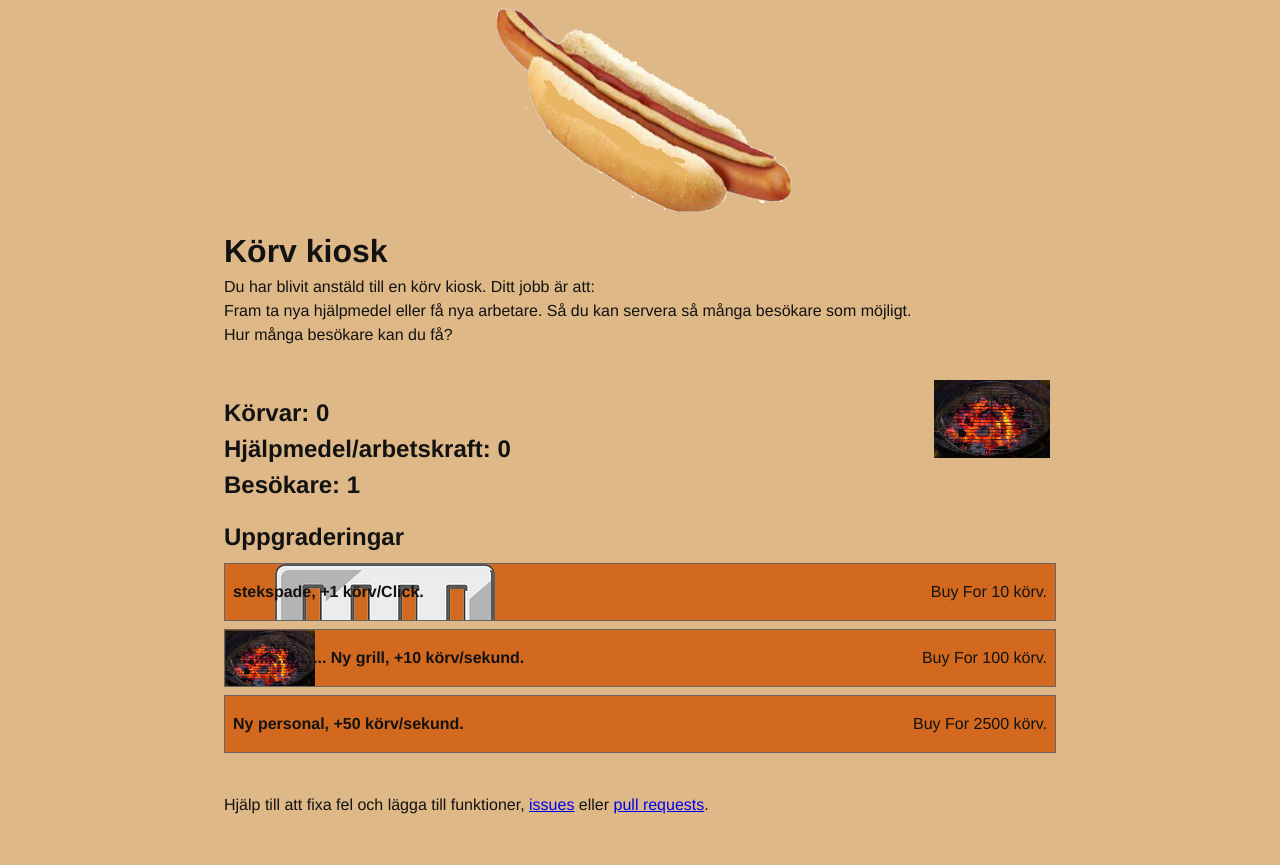
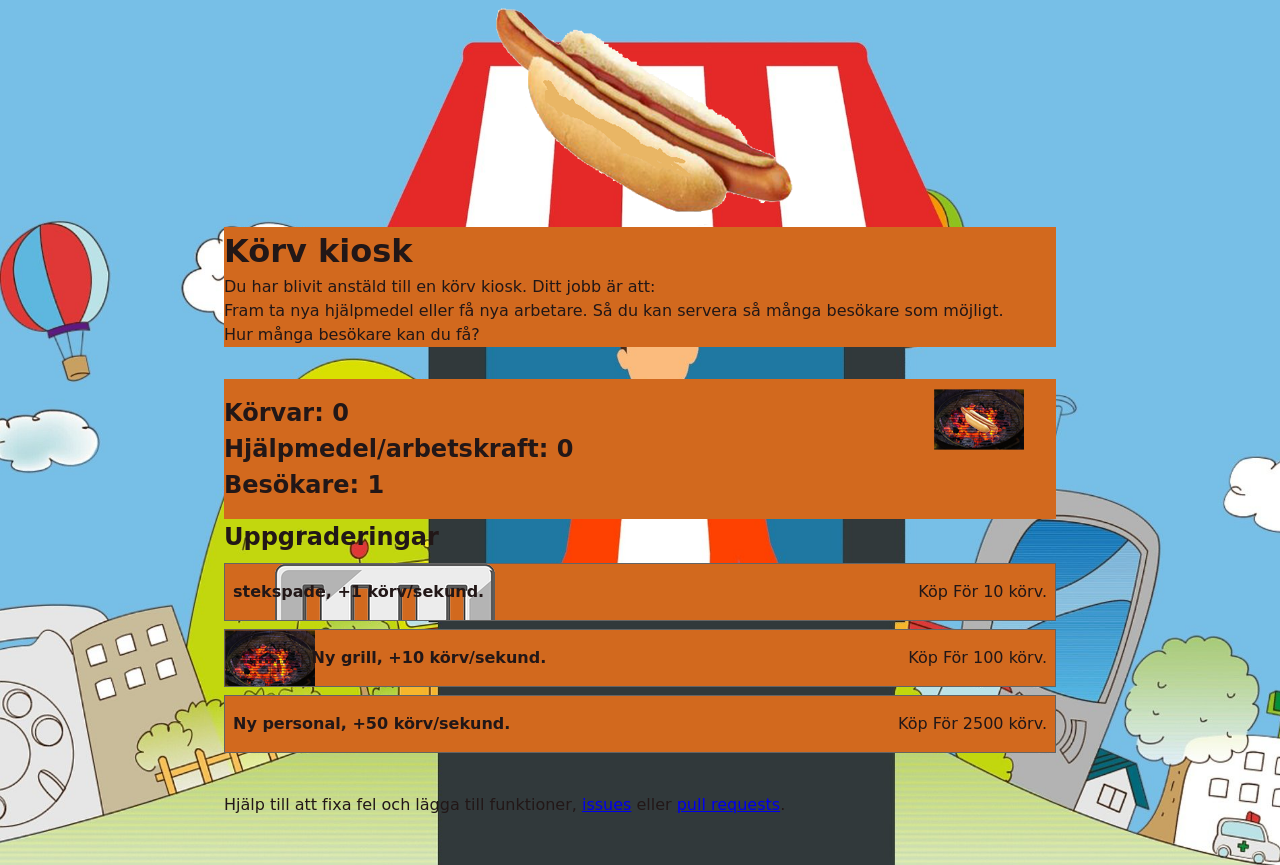
Before and after one commit to IsacNti/clicker, a plain HTML site: page index.html in a window 1280 px wide. Drawn offline with Linux system fonts and the light colour scheme.

Commit message:
⚡️ 🎨 fixade små saker över allt

```diff
--- a/css/style.css
+++ b/css/style.css
@@ -90,9 +90,11 @@ select {
 body {
     display: flex;
     flex-direction: column;
-    background-color: burlywood;
-    color: #121212;
-    font-family: 'Franklin Gothic Medium', 'Arial Narrow', Arial, sans-serif;
+    background-image: url(../img/shop-g35dcc41f1_1920.jpg);
+    background-size: cover;
+    color: #221717;
+    font-family: 'Rubik Moonrocks', cursive;;
+
 }
 /* För att göra footern sticky så har vi flex på bodyn och då räcker det med
  * margin-top auto här.
@@ -139,7 +141,6 @@ footer {
    }
    .game-hud {
         flex-direction: column-reverse;
-
    }
    .game-button {
        width: 100%;
@@ -163,6 +164,7 @@ footer {
 .game-hud {
     display: flex;
     justify-content: space-between;
+    background-color: chocolate;
 }
 
 .game-currency {
@@ -210,6 +212,11 @@ footer {
     color: #121212;
     background-color: rebeccapurple;
 }
+.achievement2{
+    background-image: url(../img/liten-amongus-korv.png);
+    color: #121212;
+    background-color: chocolate;
+}
 
 /* dessa kort används för spelets uppgraderingar
  * lägg märke till padding och margin för att ge elementen lite luft och
@@ -249,3 +256,6 @@ footer {
     background-repeat: no-repeat;
     background-size: initial;
 }
+.besk{
+    background-color: chocolate;
+}
--- a/index.html
+++ b/index.html
@@ -9,36 +9,38 @@
     <title>Clicker körv</title>
 </head>
 
-<body>
+<body oncontextmenu="return false" onkeydown="return false;" onmousedown="return false;">
     <main class="container">
         <header>
             <div class="img-container">
-                <img src="img/körv-1.png" alt="Fossil">
+                <img src="img/körv-1.png" alt="Körv">
             </div>
-            <h1>Körv kiosk </h1>
-            <p>Du har blivit anstäld till en körv kiosk. Ditt jobb är att:</p>
-            <p>Fram ta nya hjälpmedel eller få nya arbetare. Så du kan servera så många besökare som möjligt.</p>
-            <p>Hur många besökare kan du få?</p>
+            <div class="besk">
+                <h1>Körv kiosk </h1>
+                <p>Du har blivit anstäld till en körv kiosk. Ditt jobb är att:</p>
+                <p>Fram ta nya hjälpmedel eller få nya arbetare. Så du kan servera så många besökare som möjligt.</p>
+                <p>Hur många besökare kan du få?</p>
+            </div>
         </header>
         <section class="game">
             <div class="game-hud">
                 <ul class="game-currency">
-                    <li class="item">
-                        <h1>Körvar: <span id="money"></span></h1>
+                    <li class="item-körv">
+                        <h2>Körvar: <span id="money"></span></h2>
                     </li>
                     <li class="item">
-                        <h1>Hjälpmedel/arbetskraft: <span id="mps"></span></h1>
+                        <h2>Hjälpmedel/arbetskraft: <span id="mps"></span></h2>
                     </li>
                     <li class="item">
-                        <h1>Besökare: <span id="mpc"></span></h1>
+                        <h2>Besökare: <span id="mpc"></span></h2>
                     </li>
                 </ul>
                 <div class="game-button">
-                    <button id="click"><img src="img/grill-ga9fb1b0b8_640.jpg" alt=""> </button>
+                    <button id="click"><img src="img/grill-korv.png" alt=""> </button>
                 </div>
             </div>
             <div class="w-100">
-                <h1>Uppgraderingar</h1>
+                <h2>Uppgraderingar</h2>
                 <div id="upgradelist"></div>
             </div>
             </div>
--- a/js/clicker.js
+++ b/js/clicker.js
@@ -27,6 +27,7 @@ let moneyPerSecond = 0;
 let last = 0;
 
 let achievementTest = false;
+let achievementTest2 = false;
 
 /* Med ett valt element, som knappen i detta fall så kan vi skapa listeners
  * med addEventListener så kan vi lyssna på ett specifikt event på ett html-element
@@ -75,6 +76,10 @@ function step(timestamp) {
         achievementTest = true;
         message('Körv mästare!', 'achievement');
     }
+    if (moneyPerClick >= 5 && !achievementTest2) {
+        achievementTest2 = true;
+        message('', 'achievement2');
+    }
 
     window.requestAnimationFrame(step);
 }
@@ -110,10 +115,10 @@ upgrades = [
         name: 'stekspade',
         class: 'stek',
         cost: 10,
-        clicks: 1,
+        amount: 1,
     },
     {
-        name: '..................... Ny grill',
+        name: '............ Ny grill',
         class: 'grill',
         cost: 100,
         amount: 10,
@@ -157,18 +162,18 @@ function createCard(upgrade) {
     } else {
         header.textContent = `${upgrade.name}, +${upgrade.clicks} körv/Click.`;
     }
-    cost.textContent = `Buy For ${upgrade.cost} körv.`;
+    cost.textContent = `Köp För ${upgrade.cost} körv.`;
     card.addEventListener('click', (e) => {
         if (money >= upgrade.cost) {
             moneyPerClick++;
             money -= upgrade.cost;
-            upgrade.cost *= 2;
-            cost.textContent = 'Buy For ' + upgrade.cost + ' körv';
+            upgrade.cost *= 1.5;
+            cost.textContent = 'Buy For ' + Math.round(upgrade.cost) + ' körv';
             moneyPerSecond += upgrade.amount ? upgrade.amount : 0;
             moneyPerClick += upgrade.clicks ? upgrade.clicks : 0;
-            message('Congratulations, you feel stronger!', 'success');
+            message('Mer KÖRV!', 'success');
         } else {
-            message('You are broke.', 'warning');
+            message('För litte körvar.', 'warning');
         }
     });
 
```
Also changed, not shown: img/brett-meliti-RgkYMfFopIA-unsplash-removebg-preview.png (deleted), img/grill-ga9fb1b0b8_640.jpg (deleted), img/grill-korv.png (added), img/liten-amongus-korv.png (added), img/shop-g35dcc41f1_1920.jpg (added), 1 other file.
